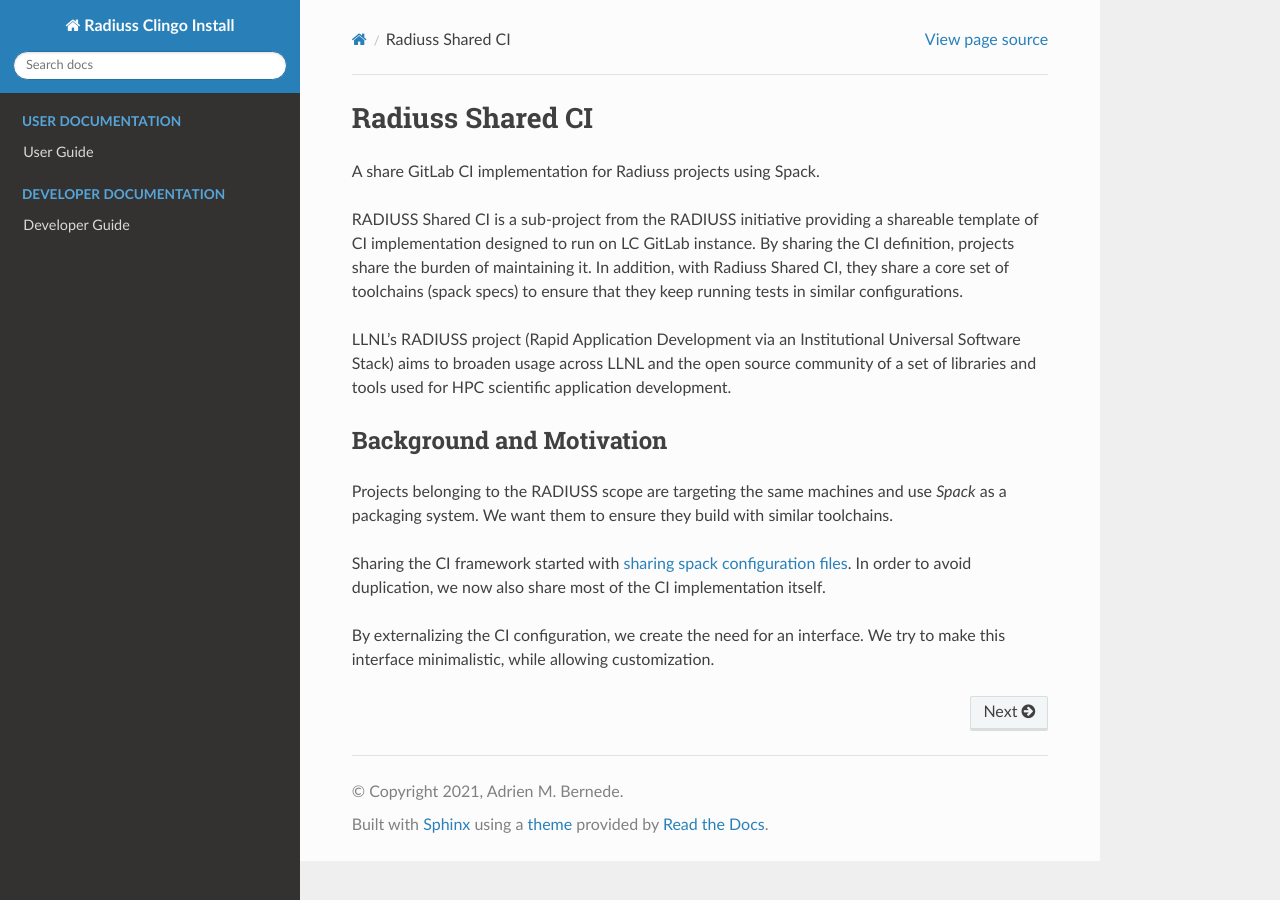
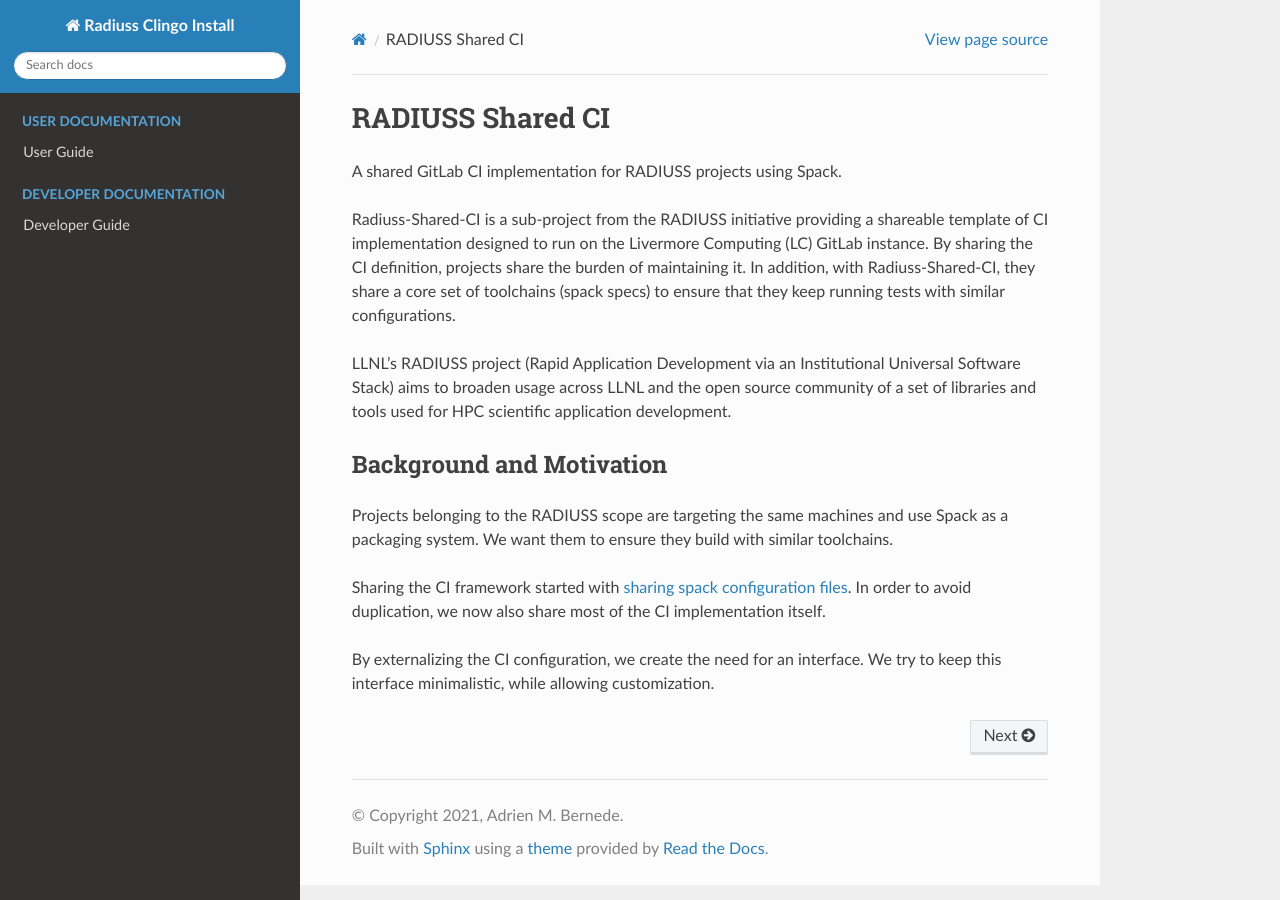
Before and after one commit to LLNL/radiuss-shared-ci, a Sphinx documentation site: the page built from docs/index.rst, in a window 1280 px wide. Built offline with Sphinx 7.4.7 and the Read the Docs theme 2.0.0, drawn with Linux system fonts in a browser that asks for light colours; pages that are not in the unit, such as notebooks, are missing from menus.

Commit message:
Corrections to index

```diff
--- a/docs/index.rst
+++ b/docs/index.rst
@@ -6,16 +6,17 @@
 .. ##
 
 #################
-Radiuss Shared CI
+RADIUSS Shared CI
 #################
 
-A share GitLab CI implementation for Radiuss projects using Spack.
+A shared GitLab CI implementation for RADIUSS projects using Spack.
 
-RADIUSS Shared CI is a sub-project from the RADIUSS initiative providing a
-shareable template of CI implementation designed to run on LC GitLab instance.
-By sharing the CI definition, projects share the burden of maintaining it. In
-addition, with Radiuss Shared CI, they share a core set of toolchains (spack
-specs) to ensure that they keep running tests in similar configurations.
+Radiuss-Shared-CI is a sub-project from the RADIUSS initiative providing a
+shareable template of CI implementation designed to run on the Livermore
+Computing (LC) GitLab instance.  By sharing the CI definition, projects share
+the burden of maintaining it. In addition, with Radiuss-Shared-CI, they share a
+core set of toolchains (spack specs) to ensure that they keep running tests
+with similar configurations.
 
 LLNL's RADIUSS project (Rapid Application Development via an Institutional
 Universal Software Stack) aims to broaden usage across LLNL and the open source
@@ -28,7 +29,7 @@
 =========================
 
 Projects belonging to the RADIUSS scope are targeting the same machines and
-use `Spack` as a packaging system. We want them to ensure they build with
+use Spack as a packaging system. We want them to ensure they build with
 similar toolchains.
 
 Sharing the CI framework started with `sharing spack configuration files`_. In
@@ -36,7 +37,7 @@
 itself.
 
 By externalizing the CI configuration, we create the need for an interface.
-We try to make this interface minimalistic, while allowing customization.
+We try to keep this interface minimalistic, while allowing customization.
 
 .. toctree::
    :hidden:
```
